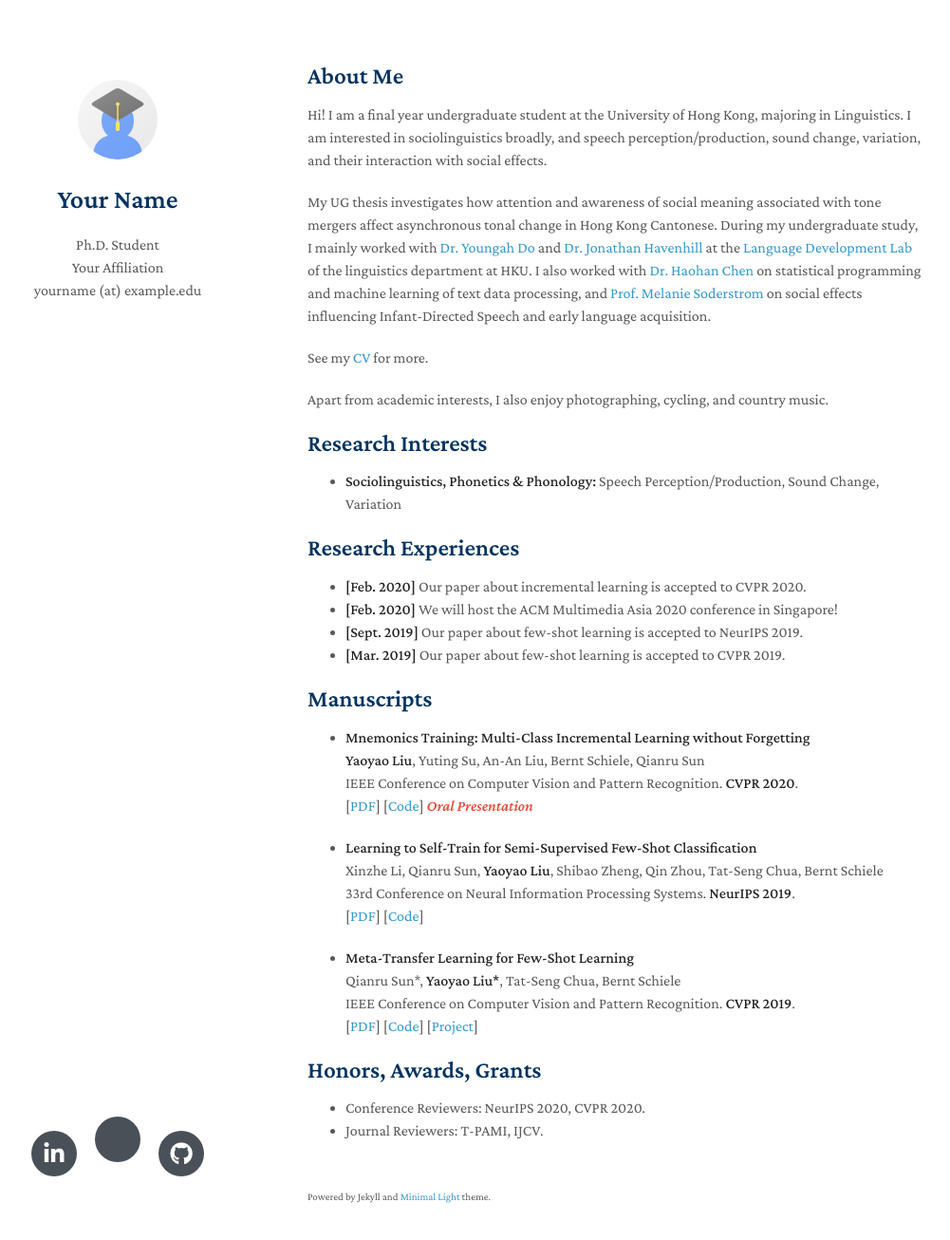
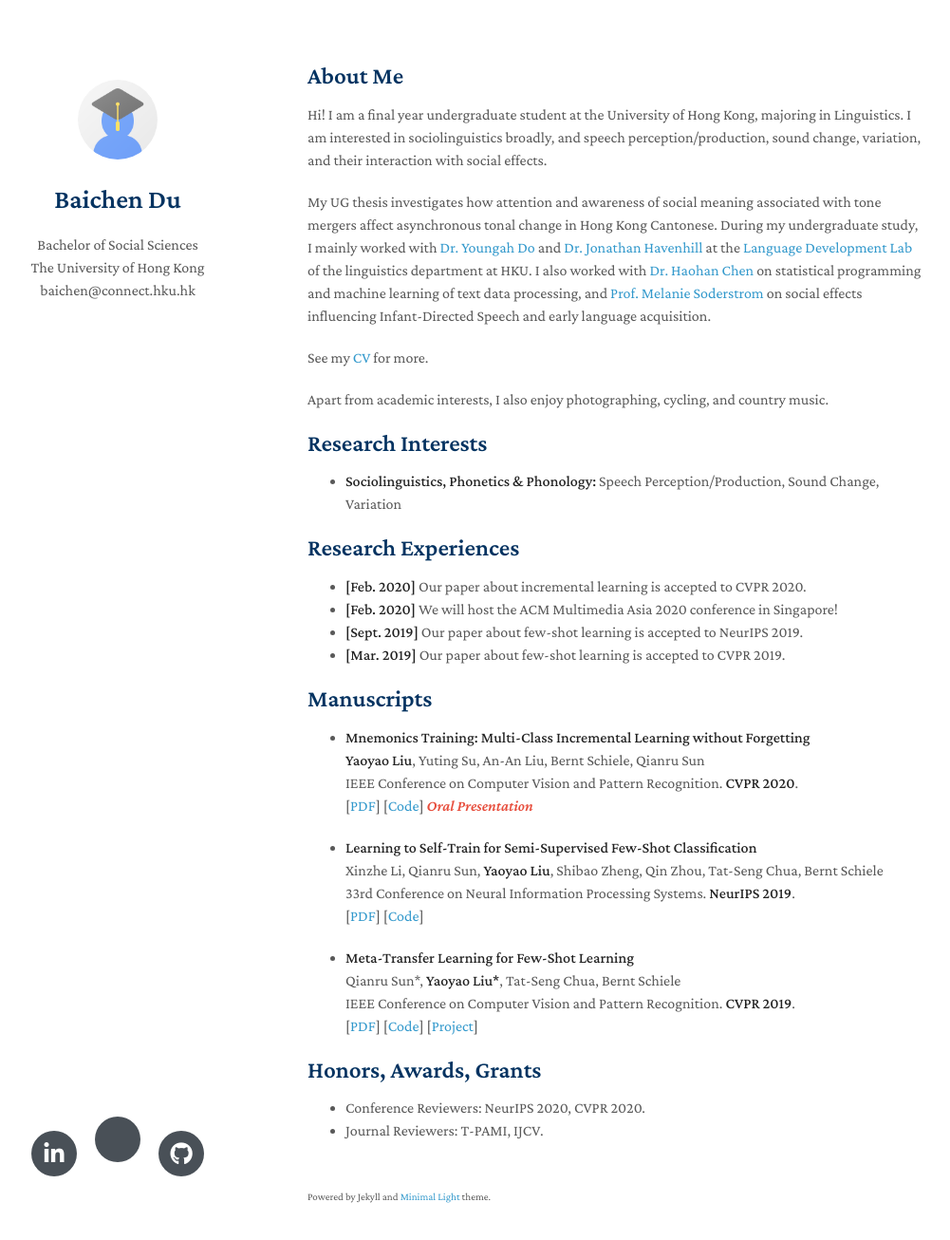
Before and after one commit to AlbertBaichenDu/AlbertBaichenDu.github.io, a Jekyll site: the page built from index.md, in a window 1280 px wide and 1341 px high. Shown: the top 1306 px of the window at 95% size, without its empty margins (146-1147 px from the left). Built offline with Jekyll 4.4.1, drawn with Linux system fonts in a browser that asks for light colours; nearby versions of some CDN libraries; a style sheet for code colours, icons or effects is not loaded; our own code applies the rules of GitHub Pages for plain Markdown files.

Commit message:
Update _config.yml

```diff
--- a/_config.yml
+++ b/_config.yml
@@ -1,7 +1,7 @@
-title: Your Name
-position: Ph.D. Student
-affiliation: Your Affiliation
-email: yourname (at) example.edu
+title: Baichen Du
+position: Bachelor of Social Sciences
+affiliation: The University of Hong Kong
+email: baichen@connect.hku.hk
 keywords: minimal academic
 google_scholar: https://scholar.google.com/
 github_link: https://github.com/yaoyao-liu/minimal-light
```
